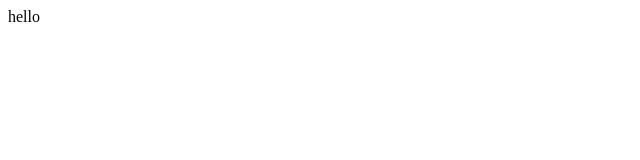
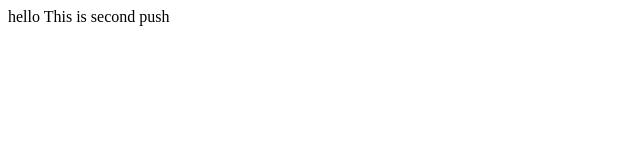
Before and after one commit to sonamnima/git, a plain HTML site: page index.html in a window 1280 px wide. Shown: the whole page, without its empty margins (0-640 px from the left). Drawn offline with Linux system fonts and the light colour scheme.

Commit message:
i changed the index file

```diff
--- a/index.html
+++ b/index.html
@@ -6,6 +6,6 @@
     <title>Document</title>
   </head>
   <body>
-    hello
+    hello This is second push
   </body>
 </html>
```
